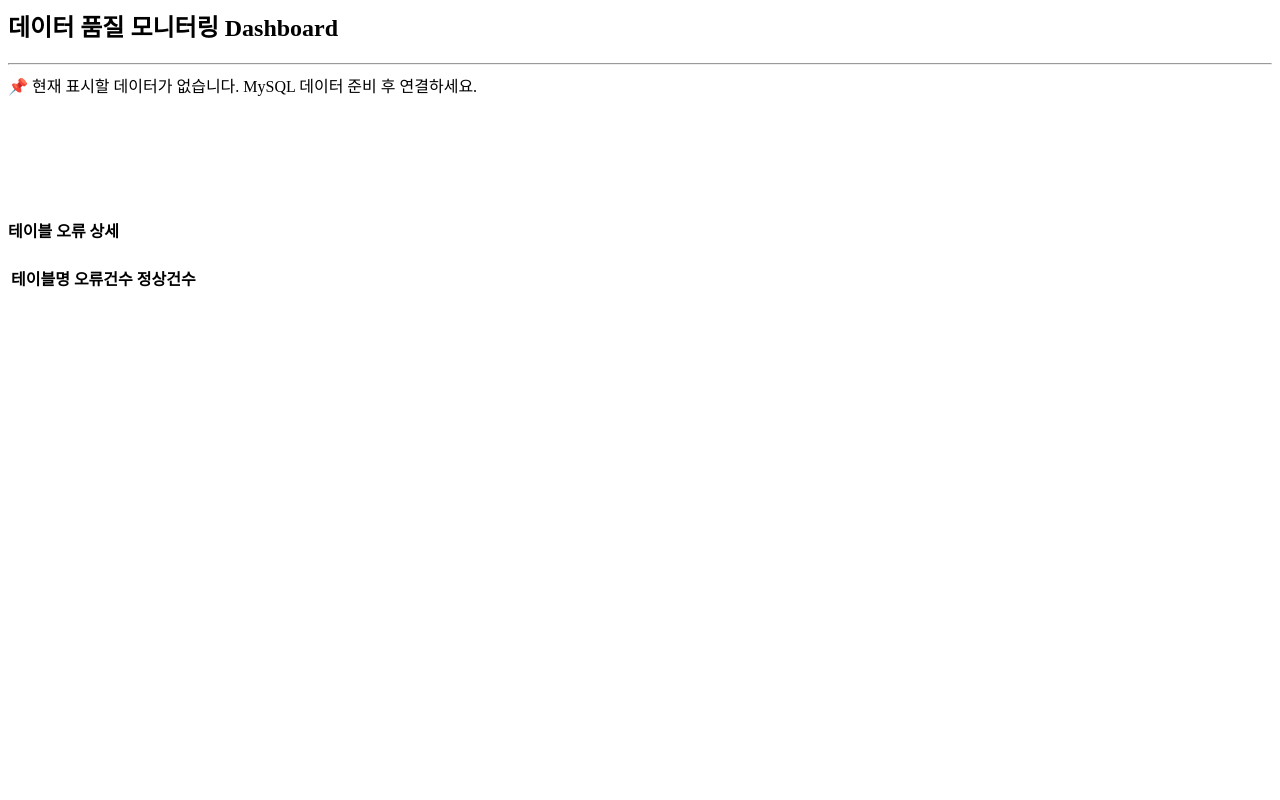
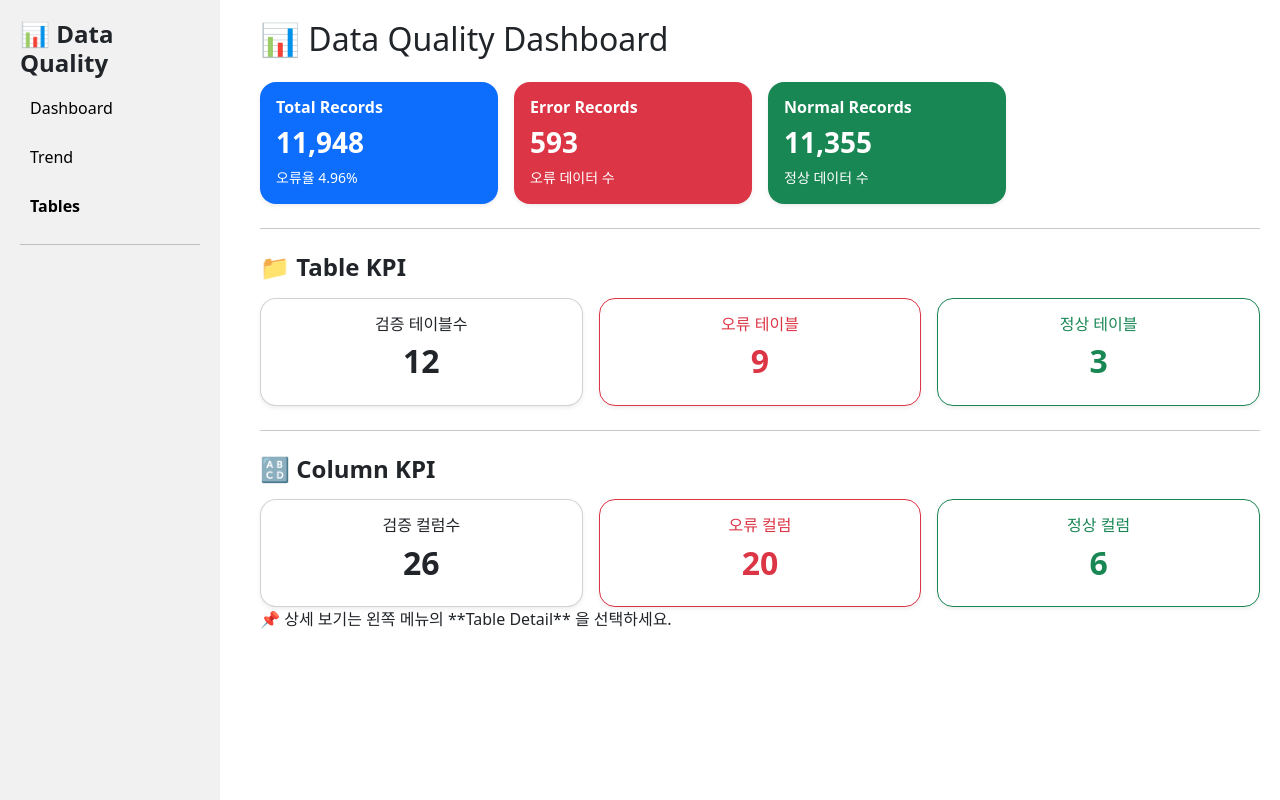
Before and after one commit to easyseop/data-quality-dashboard, a Flask app: page / in a window 1280 px wide. Run offline with Flask 2, Linux system fonts and the light colour scheme; lists and menus that the app fills with data are empty.

Commit message:
base dashboard dev and mysql connection

```diff
--- a/app/app.py
+++ b/app/app.py
@@ -1,17 +1,175 @@
-from flask import Flask, render_template
-import json
+from flask import Flask, render_template, request
+from sample_data import sample_tables, sample_columns, sample_column_detail
+from collections import defaultdict
 
 app = Flask(__name__)
 
+
+# ===================== 공통 KPI 계산 함수 ===================== #
+def calc_kpi(tables):
+    """전체건수 / 오류 / 정상 / 오류율 계산"""
+    total_error = sum(t["error_cnt"] for t in tables)
+    total_normal = sum(t["normal_cnt"] for t in tables)
+    total = total_error + total_normal
+
+    if total > 0:
+        error_rate = round(total_error / total * 100, 2)
+    else:
+        error_rate = 0.0
+
+    return {
+        "total_cnt": f"{total:,}",
+        "error_cnt": f"{total_error:,}",
+        "normal_cnt": f"{total_normal:,}",
+        "error_rate": error_rate,
+    }
+
+
+# ===================== 1) Dashboard ( / ) ===================== #
 @app.route("/")
 def dashboard():
-    table_stats = []  # 데이터 없음
+    """
+    Dashboard KPIs 확장
+
+    - 전체 기준 KPI (기존): 전체건수 / 오류건수 / 정상건수 / 오류율
+    - 테이블 기준 KPI
+        * 오류 테이블 수: 해당 테이블의 '컬럼들 중' 하나라도 error_cnt > 0 이면 오류 테이블
+        * 정상 테이블 수: 검증된 컬럼이 존재하고, 모든 컬럼이 error_cnt == 0 인 테이블
+        * 검증 테이블 수: 오류 + 정상 테이블 (즉, sample_columns에 컬럼 정보가 있는 테이블)
+    - 컬럼 기준 KPI
+        * 오류 컬럼 수: error_cnt > 0
+        * 정상 컬럼 수: error_cnt == 0
+        * 검증 컬럼 수: 오류 + 정상
+    """
+
+    # -------------------- 1) 기존 전체 KPI (테이블 집계) --------------------
+    kpi = calc_kpi(sample_tables)
+
+    # -------------------- 2) 테이블 기준 KPI (컬럼 기준으로 재계산) --------------------
+    error_tables = 0
+    normal_tables = 0
+    verified_tables = 0  # 오류 + 정상 테이블
+
+    for t in sample_tables:
+        table_name = t["table_name"]
+        cols = sample_columns.get(table_name, [])
+
+        # 컬럼 정보가 아예 없으면 "검증 대상 아님"으로 보고 건너뜀
+        if not cols:
+            continue
+
+        verified_tables += 1  # 검증테이블수: 컬럼이 하나라도 있는 테이블
+
+        # 이 테이블의 컬럼 중 하나라도 error_cnt > 0 이면 오류테이블
+        has_error_col = any(col["error_cnt"] > 0 for col in cols)
+
+        if has_error_col:
+            error_tables += 1
+        else:
+            # 컬럼은 있는데, 모든 컬럼이 error_cnt == 0 → 정상 테이블
+            normal_tables += 1
+
+    table_kpi = {
+        "error": error_tables,
+        "normal": normal_tables,
+        "verified": verified_tables,
+    }
+
+    # -------------------- 3) 컬럼 기준 KPI --------------------
+    error_columns = 0
+    normal_columns = 0
+
+    for tbl_name, cols in sample_columns.items():
+        for col in cols:
+            if col["error_cnt"] > 0:
+                error_columns += 1
+            else:
+                normal_columns += 1
+
+    verified_columns = error_columns + normal_columns  # 오류 + 정상
+
+    column_kpi = {
+        "error": error_columns,
+        "normal": normal_columns,
+        "verified": verified_columns,
+    }
+
+    # -------------------- 4) 템플릿 렌더링 --------------------
+    return render_template(
+        "dashboard.html",
+        kpi=kpi,
+        table_kpi=table_kpi,
+        column_kpi=column_kpi,
+        table_stats=sample_tables,
+    )
+
+
+# ===================== Trend ( /trend ) - 준비용 ===================== #
+@app.route("/trend")
+def trend():
+    return render_template("trend.html")
+
+
+# ===================== 2) Tables ( /tables ) ===================== #
+@app.route("/tables")
+def tables_view():
+    """
+    - 전체 테이블 목록
+    - DataTables로 검색/정렬/페이징
+    - app=FIN/CRM/INS 쿼리 파라미터로 필터링
+      예) /tables?app=FIN
+    """
+    app_code = request.args.get("app")  # FIN / CRM / INS / None
+
+    if app_code:
+        filtered = [t for t in sample_tables if t["app_code"] == app_code]
+    else:
+        filtered = sample_tables
 
     return render_template(
-        "dashboard.html",
-        table_stats=table_stats,
-        table_json=json.dumps(table_stats)
+        "tables.html",
+        tables=filtered,
+        selected_app=app_code or "",
+        sample_columns=sample_columns      # 🔥 반드시 추가
     )
 
+# ===================== 3) Detail ( /detail/<table_name> ) ===================== #
+@app.route("/detail/<table_name>")
+def table_detail(table_name):
+    """
+    - 좌측: 컬럼 요약 (error_cnt / error_rate)
+    - 우측: 컬럼 클릭 시 Drill-down
+      → 상세 오류타입 / 샘플값 / 개수 표시
+    """
+    # sample_columns: { "TSFIN0001": [ {column, error_cnt, ...}, ... ], ... }
+    columns = sample_columns.get(table_name, [])
+
+    # detail.html 에서 detailData[tableName][column] 으로 접근하므로
+    # {"TSFIN0001": {...}} 형태로 한 번 감싸서 내려준다.
+    detail_data = {
+        table_name: sample_column_detail.get(table_name, {})
+    }
+
+    return render_template(
+        "detail.html",
+        table_name=table_name,
+        columns=columns,
+        detail_data=detail_data,
+    )
+
+
+# ===================== 공통 context (사이드바 등에서 사용) ===================== #
+@app.context_processor
+def inject_tables():
+    """
+    layout.html 에서 app_code 별로 grouped_tables 를 쓰고 싶을 때 사용
+    """
+    grouped = defaultdict(list)
+    for t in sample_tables:
+        grouped[t["app_code"]].append(t)
+    return dict(grouped_tables=grouped)
+
+
 if __name__ == "__main__":
+    # 개발용 실행
     app.run(host="0.0.0.0", port=8000, debug=True)
--- a/app/templates/dashboard.html
+++ b/app/templates/dashboard.html
@@ -1,36 +1,110 @@
-<h2>데이터 품질 모니터링 Dashboard</h2>
-<hr>
+{% extends "layout.html" %}
+{% block content %}
 
-<div class="alert alert-warning">
-    📌 현재 표시할 데이터가 없습니다. MySQL 데이터 준비 후 연결하세요.
+<h2 class="mb-4">📊 Data Quality Dashboard</h2>
+
+<!-- KPI Summary Cards -->
+<div class="row g-3">
+
+    <!-- 전체 KPI -->
+    <div class="col-md-3">
+        <div class="card shadow-sm border-0 rounded-4 bg-primary text-white">
+            <div class="card-body">
+                <h6 class="fw-bold">Total Records</h6>
+                <h3 class="fw-bold">{{ kpi.total_cnt }}</h3>
+                <p class="mb-0 small">오류율 {{ kpi.error_rate }}%</p>
+            </div>
+        </div>
+    </div>
+
+    <div class="col-md-3">
+        <div class="card shadow-sm border-0 rounded-4 bg-danger text-white">
+            <div class="card-body">
+                <h6 class="fw-bold">Error Records</h6>
+                <h3 class="fw-bold">{{ kpi.error_cnt }}</h3>
+                <p class="mb-0 small">오류 데이터 수</p>
+            </div>
+        </div>
+    </div>
+
+    <div class="col-md-3">
+        <div class="card shadow-sm border-0 rounded-4 bg-success text-white">
+            <div class="card-body">
+                <h6 class="fw-bold">Normal Records</h6>
+                <h3 class="fw-bold">{{ kpi.normal_cnt }}</h3>
+                <p class="mb-0 small">정상 데이터 수</p>
+            </div>
+        </div>
+    </div>
+
 </div>
 
-<canvas id="tableChart" height="100"></canvas>
+<hr class="my-4">
 
-<h4 class="mt-4">테이블 오류 상세</h4>
-<table id="detailTable" class="table table-striped">
-    <thead>
-        <tr>
-            <th>테이블명</th>
-            <th>오류건수</th>
-            <th>정상건수</th>
-        </tr>
-    </thead>
-    <tbody>
-        <!-- 데이터 없을 때 표시 -->
-    </tbody>
-</table>
+<!-- 테이블 KPI -->
+<h4 class="fw-bold mb-3">📁 Table KPI</h4>
+<div class="row g-3">
+    <div class="col-md-4">
+        <div class="card rounded-4 shadow-sm">
+            <div class="card-body text-center">
+                <h6>검증 테이블수</h6>
+                <h2 class="fw-bold">{{ table_kpi.verified }}</h2>
+            </div>
+        </div>
+    </div>
 
-<script>
-    // 데이터 비었으면 차트 안보여줌
-    const tableData = {{ table_json | safe }};
-    if (tableData.length > 0) {
-        const labels = tableData.map(x => x.table_name);
-        const values = tableData.map(x => x.error_cnt);
+    <div class="col-md-4">
+        <div class="card rounded-4 shadow-sm border-danger">
+            <div class="card-body text-center text-danger">
+                <h6>오류 테이블</h6>
+                <h2 class="fw-bold">{{ table_kpi.error }}</h2>
+            </div>
+        </div>
+    </div>
 
-        new Chart(document.getElementById('tableChart'), {
-            type: "bar",
-            data: { labels: labels, datasets: [{ data: values }] }
-        });
-    }
-</script>
+    <div class="col-md-4">
+        <div class="card rounded-4 shadow-sm border-success">
+            <div class="card-body text-center text-success">
+                <h6>정상 테이블</h6>
+                <h2 class="fw-bold">{{ table_kpi.normal }}</h2>
+            </div>
+        </div>
+    </div>
+</div>
+
+<hr class="my-4">
+
+<!-- 컬럼 KPI -->
+<h4 class="fw-bold mb-3">🔠 Column KPI</h4>
+<div class="row g-3">
+    <div class="col-md-4">
+        <div class="card rounded-4 shadow-sm">
+            <div class="card-body text-center">
+                <h6>검증 컬럼수</h6>
+                <h2 class="fw-bold">{{ column_kpi.verified }}</h2>
+            </div>
+        </div>
+    </div>
+
+    <div class="col-md-4">
+        <div class="card rounded-4 shadow-sm border-danger">
+            <div class="card-body text-center text-danger">
+                <h6>오류 컬럼</h6>
+                <h2 class="fw-bold">{{ column_kpi.error }}</h2>
+            </div>
+        </div>
+    </div>
+
+    <div class="col-md-4">
+        <div class="card rounded-4 shadow-sm border-success">
+            <div class="card-body text-center text-success">
+                <h6>정상 컬럼</h6>
+                <h2 class="fw-bold">{{ column_kpi.normal }}</h2>
+            </div>
+        </div>
+    </div>
+</div>
+
+<p>📌 상세 보기는 왼쪽 메뉴의 **Table Detail** 을 선택하세요.</p>
+
+{% endblock %}
--- /dev/null
+++ b/app/templates/layout.html
@@ -0,0 +1,46 @@
+<!DOCTYPE html>
+<html lang="ko">
+<head>
+    <meta charset="UTF-8">
+    <title>Data Quality Monitoring</title>
+
+    <link href="https://cdn.jsdelivr.net/npm/bootstrap@5.3.2/dist/css/bootstrap.min.css" rel="stylesheet">
+
+    <!-- jQuery & Bootstrap JS -->
+    <script src="https://code.jquery.com/jquery-3.6.0.min.js"></script>     <!-- 위치 변경: head 로 이동 -->
+    <script src="https://cdn.jsdelivr.net/npm/bootstrap@5.3.0/dist/js/bootstrap.bundle.min.js"></script>
+
+    <style>
+        body { margin: 0; padding: 0; }
+        .sidebar {
+            width: 220px; height: 100vh;
+            position: fixed; left: 0; top: 0;
+            background: #f1f1f1; padding: 20px;
+        }
+        .content { margin-left: 240px; padding: 20px; }
+        .sidebar a {
+            display: block; padding: 10px; margin-bottom: 5px;
+            text-decoration: none; color: black; border-radius: 5px;
+        }
+        .sidebar a:hover { background-color: #ddd; }
+    </style>
+</head>
+<body>
+
+<div class="sidebar">
+    <h4><b>📊 Data Quality</b></h4>
+    <a href="/">Dashboard</a>
+    <a href="/trend">Trend</a>
+    <a href="/tables"><b>Tables</b></a>
+
+    <hr>
+
+</div>
+
+<div class="content">
+    {% block content %}{% endblock %}
+</div>
+
+{% block scripts %}{% endblock %}
+</body>
+</html>
--- /dev/null
+++ b/app/templates/trend.html
@@ -0,0 +1,5 @@
+{% extends "layout.html" %}
+{% block content %}
+<h2>Trend 분석 (준비중)</h2>
+<hr>
+{% endblock %}
```
Also changed, not shown: app/sample_data.py (added, +164 -0 lines), app/templates/detail.html (added, +95 -0 lines), app/templates/tables.html (added, +95 -0 lines), docker-compose.yml (+18 -0 lines).
